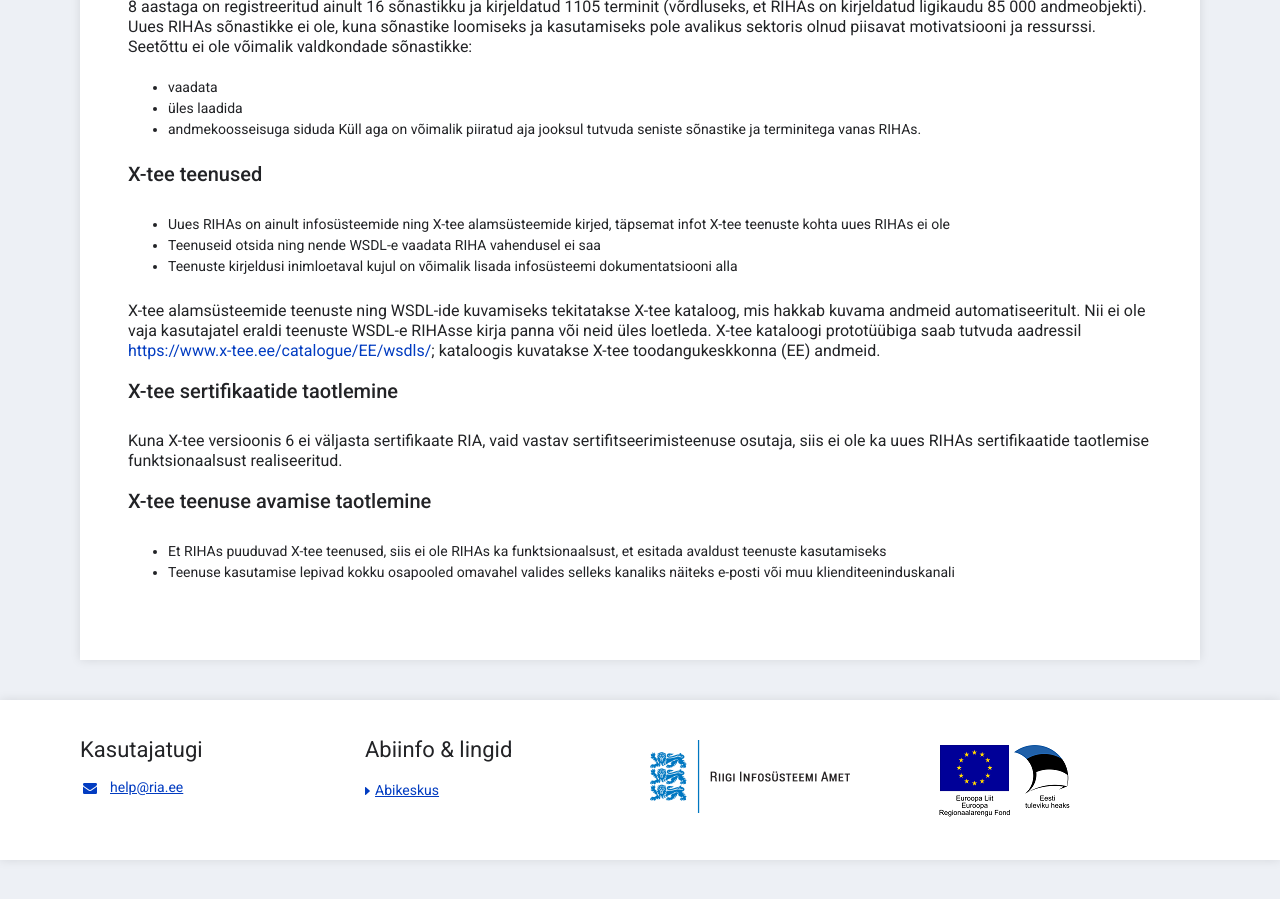
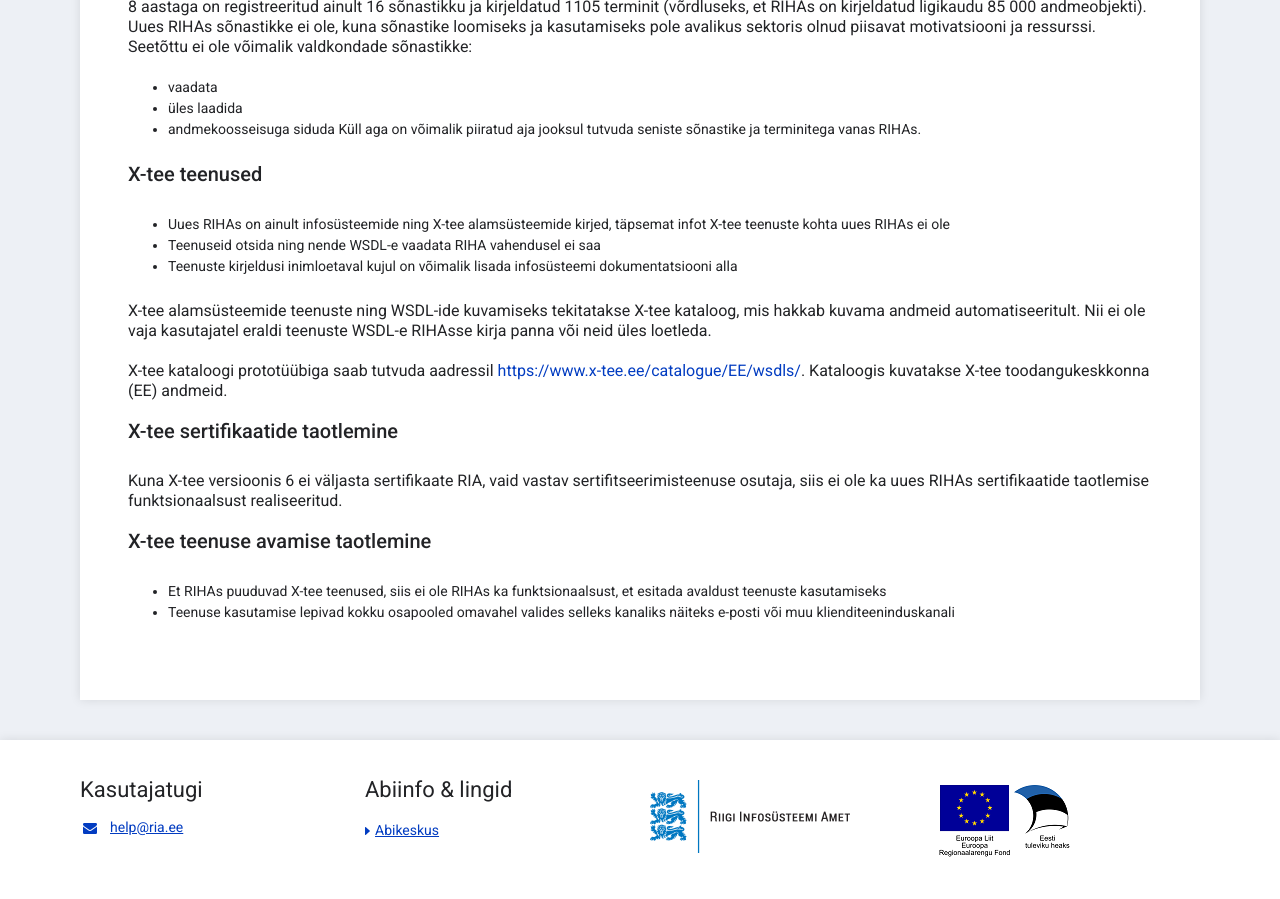
Before and after one commit to e-gov/RIHA-Help, a Jekyll site: the page built from docs/uus-riha.md, in a window 1280 px wide and 900 px high, scrolled down 2505 px. Built offline with Jekyll 4.4.1, drawn with Linux system fonts in a browser that asks for light colours; before the commit the page ends 3365 px from its top, so only the background shows below that.

```diff
--- a/docs/uus-riha.md
+++ b/docs/uus-riha.md
@@ -63,7 +63,9 @@ Küll aga on võimalik piiratud aja jooksul tutvuda seniste sõnastike ja termin
 - Teenuseid otsida ning nende WSDL-e vaadata RIHA vahendusel ei saa
 - Teenuste kirjeldusi inimloetaval kujul on võimalik lisada infosüsteemi dokumentatsiooni alla
 
-X-tee alamsüsteemide teenuste ning WSDL-ide kuvamiseks tekitatakse X-tee kataloog, mis hakkab kuvama andmeid automatiseeritult. Nii ei ole vaja kasutajatel eraldi teenuste WSDL-e RIHAsse kirja panna või neid üles loetleda. X-tee kataloogi prototüübiga saab tutvuda aadressil [https://www.x-tee.ee/catalogue/EE/wsdls/](https://www.x-tee.ee/catalogue/EE/wsdls/); kataloogis kuvatakse X-tee toodangukeskkonna (EE) andmeid.
+X-tee alamsüsteemide teenuste ning WSDL-ide kuvamiseks tekitatakse X-tee kataloog, mis hakkab kuvama andmeid automatiseeritult. Nii ei ole vaja kasutajatel eraldi teenuste WSDL-e RIHAsse kirja panna või neid üles loetleda.
+
+X-tee kataloogi prototüübiga saab tutvuda aadressil [https://www.x-tee.ee/catalogue/EE/wsdls/](https://www.x-tee.ee/catalogue/EE/wsdls/). Kataloogis kuvatakse X-tee toodangukeskkonna (EE) andmeid.
 
 ### X-tee sertifikaatide taotlemine
 
```
